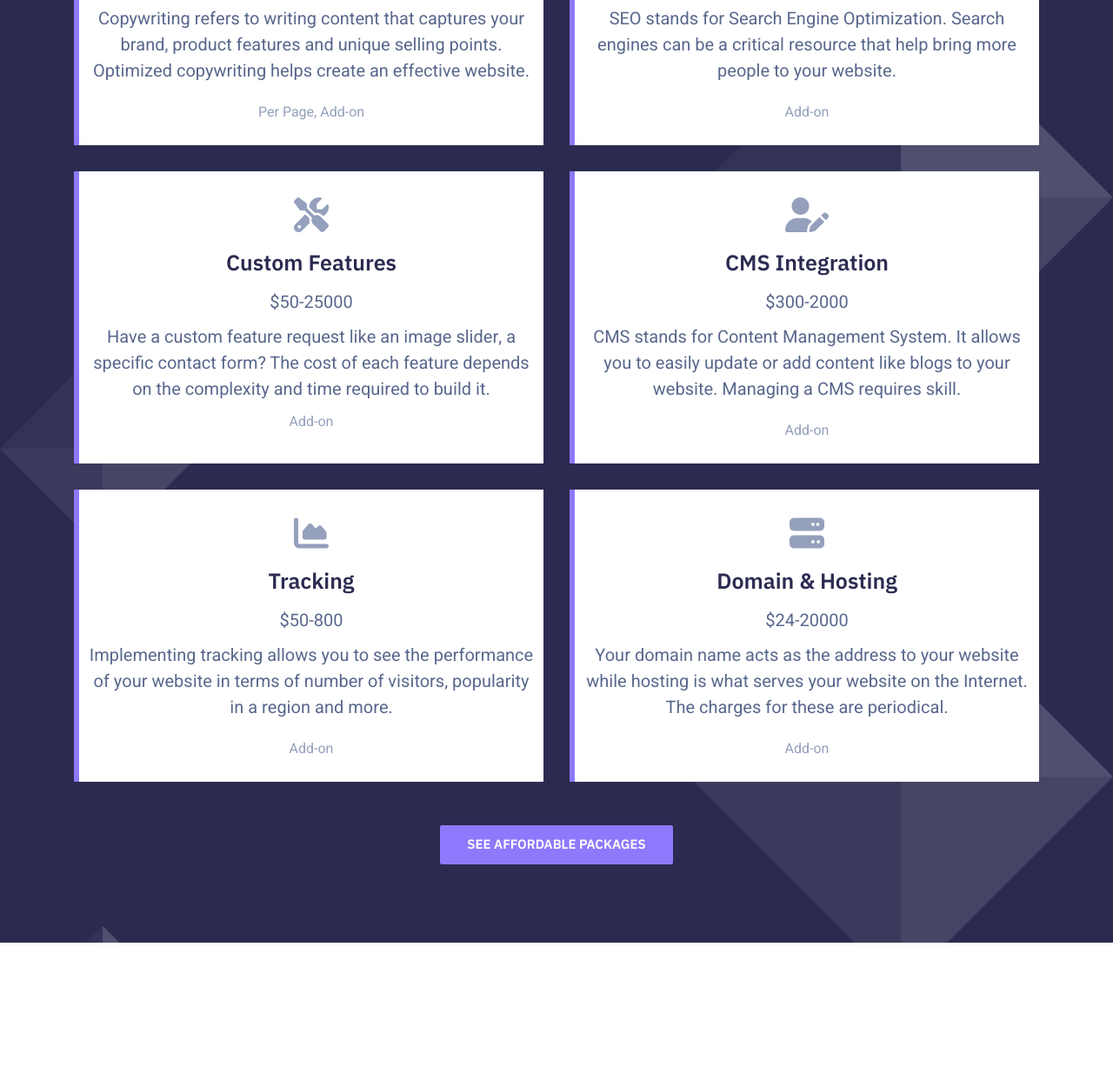
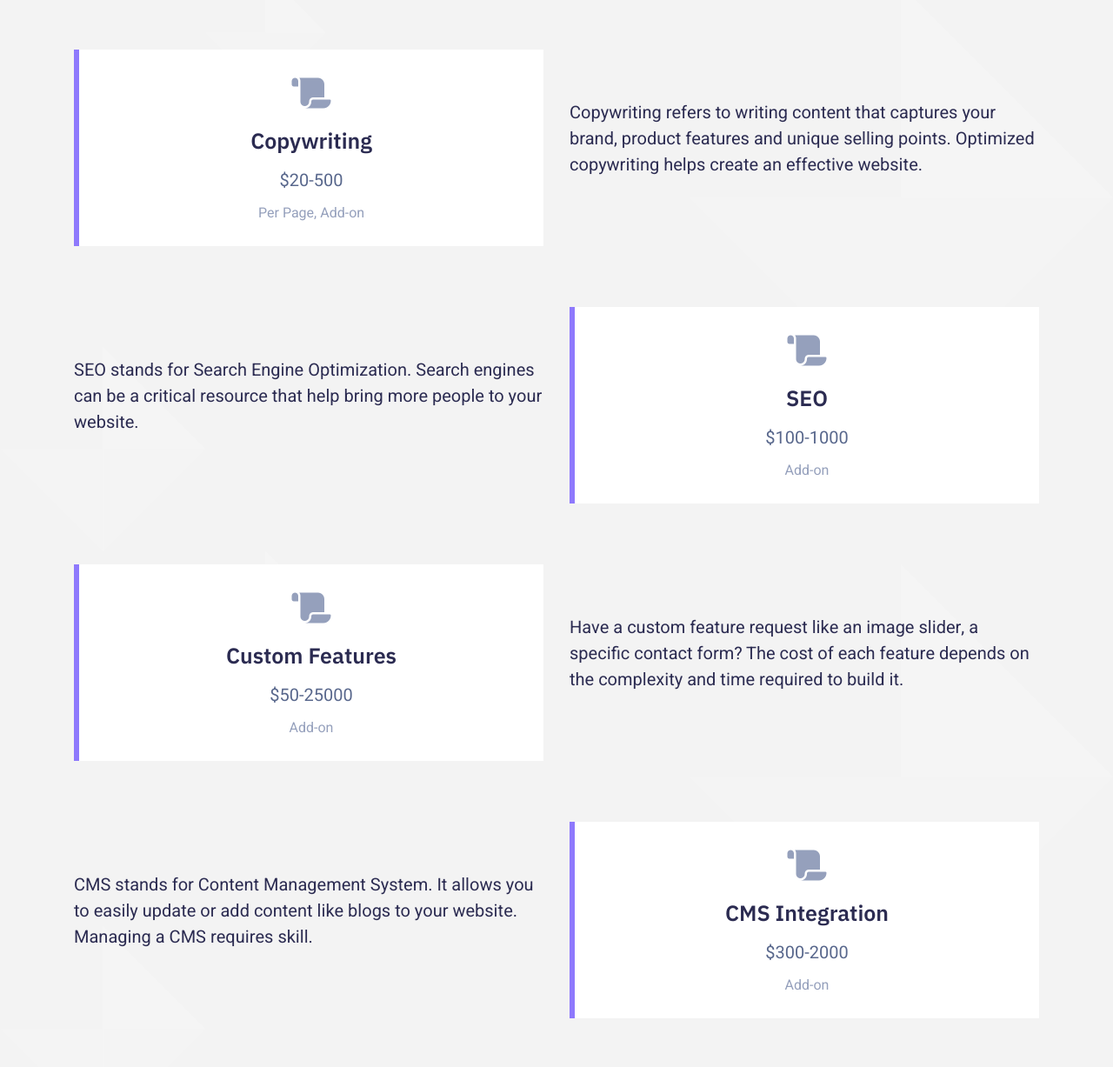
Before and after one commit to zaxwebs/zxw-alpha, a website built with Parcel: page src/pricing.html in a window 1280 px wide. Shown: the part 1015-2242 px from the top of the page at 87% size. Before the commit the page ends 2099 px from the top, so only its background shows below. Built offline with nearby package versions, Linux system fonts and the light colour scheme.

Commit message:
Changed pricing factors styles

```diff
--- a/src/pricing.html
+++ b/src/pricing.html
@@ -32,106 +32,137 @@
 							<i class="fas fa-scroll"></i>
 							<h5>Size</h5>
 							<p>$120-1000</p>
-							<p class="pb-2">
-								The size of a website is generally defined by the number of
-								pages or sections. In most cases, the price per page scales off
-								as the number of pages grows.
-							</p>
 							<small>Per Page, Essential</small>
 						</div>
 					</div>
+					<div class="col-md-6 mb-4 flex-y">
+						<p>
+							The size of a website is generally defined by the number of pages
+							or sections. In most cases, the price per page scales off as the
+							number of pages grows.
+						</p>
+					</div>
+				</div>
+				<div class="row py-a row-md-reverse">
 					<div class="col-md-6 mb-4">
 						<div class="pricing-factor">
-							<i class="fas fa-palette"></i>
+							<i class="fas fa-scroll"></i>
 							<h5>Style</h5>
 							<p>$200-1000</p>
-							<p class="pb-2">
-								Style defines the visual aesthetic of your website. Simple (yet
-								attractive) styles by us cost less while our high-end styling
-								service costs more.
-							</p>
 							<small>Essential Add-on</small>
 						</div>
 					</div>
+					<div class="col-md-6 mb-4 flex-y">
+						<p>
+							Style defines the visual aesthetic of your website. Simple (yet
+							attractive) styles by us cost less while our high-end styling
+							service costs more.
+						</p>
+					</div>
+				</div>
+				<div class="row py-a">
 					<div class="col-md-6 mb-4">
 						<div class="pricing-factor">
-							<i class="fas fa-pen-nib"></i>
+							<i class="fas fa-scroll"></i>
 							<h5>Copywriting</h5>
 							<p>$20-500</p>
-							<p class="pb-2">
-								Copywriting refers to writing content that captures your brand,
-								product features and unique selling points. Optimized
-								copywriting helps create an effective website.
-							</p>
 							<small>Per Page, Add-on</small>
 						</div>
 					</div>
-
+					<div class="col-md-6 mb-4 flex-y">
+						<p>
+							Copywriting refers to writing content that captures your brand,
+							product features and unique selling points. Optimized copywriting
+							helps create an effective website.
+						</p>
+					</div>
+				</div>
+				<div class="row py-a row-md-reverse">
 					<div class="col-md-6 mb-4">
 						<div class="pricing-factor">
-							<i class="fab fa-google"></i>
+							<i class="fas fa-scroll"></i>
 							<h5>SEO</h5>
 							<p>$100-1000</p>
-							<p class="pb-2">
-								SEO stands for Search Engine Optimization. Search engines can be
-								a critical resource that help bring more people to your website.
-							</p>
 							<small>Add-on</small>
 						</div>
 					</div>
+					<div class="col-md-6 mb-4 flex-y">
+						<p>
+							SEO stands for Search Engine Optimization. Search engines can be a
+							critical resource that help bring more people to your website.
+						</p>
+					</div>
+				</div>
+				<div class="row py-a">
 					<div class="col-md-6 mb-4">
 						<div class="pricing-factor">
-							<i class="fas fa-tools"></i>
+							<i class="fas fa-scroll"></i>
 							<h5>Custom Features</h5>
 							<p>$50-25000</p>
-							<p>
-								Have a custom feature request like an image slider, a specific
-								contact form? The cost of each feature depends on the complexity
-								and time required to build it.
-							</p>
 							<small>Add-on</small>
 						</div>
 					</div>
+					<div class="col-md-6 mb-4 flex-y">
+						<p>
+							Have a custom feature request like an image slider, a specific
+							contact form? The cost of each feature depends on the complexity
+							and time required to build it.
+						</p>
+					</div>
+				</div>
+				<div class="row py-a row-md-reverse">
 					<div class="col-md-6 mb-4">
 						<div class="pricing-factor">
-							<i class="fas fa-user-edit"></i>
+							<i class="fas fa-scroll"></i>
 							<h5>CMS Integration</h5>
 							<p>$300-2000</p>
-							<p class="pb-2">
-								CMS stands for Content Management System. It allows you to
-								easily update or add content like blogs to your website.
-								Managing a CMS requires skill.
-							</p>
 							<small>Add-on</small>
 						</div>
 					</div>
+					<div class="col-md-6 mb-4 flex-y">
+						<p>
+							CMS stands for Content Management System. It allows you to easily
+							update or add content like blogs to your website. Managing a CMS
+							requires skill.
+						</p>
+					</div>
+				</div>
+
+				<div class="row py-a">
 					<div class="col-md-6 mb-4">
 						<div class="pricing-factor">
-							<i class="fas fa-chart-area"></i>
+							<i class="fas fa-scroll"></i>
 							<h5>Tracking</h5>
 							<p>$50-800</p>
-							<p class="pb-2">
-								Implementing tracking allows you to see the performance of your
-								website in terms of number of visitors, popularity in a region
-								and more.
-							</p>
 							<small>Add-on</small>
 						</div>
 					</div>
+					<div class="col-md-6 mb-4 flex-y">
+						<p>
+							Implementing tracking allows you to see the performance of your
+							website in terms of number of visitors, popularity in a region and
+							more.
+						</p>
+					</div>
+				</div>
+				<div class="row py-a row-md-reverse">
 					<div class="col-md-6 mb-4">
 						<div class="pricing-factor">
-							<i class="fas fa-server"></i>
+							<i class="fas fa-scroll"></i>
 							<h5>Domain & Hosting</h5>
 							<p>$24-20000</p>
-							<p class="pb-2">
-								Your domain name acts as the address to your website while
-								hosting is what serves your website on the Internet. The charges
-								for these are periodical.
-							</p>
 							<small>Add-on</small>
 						</div>
 					</div>
+					<div class="col-md-6 mb-4 flex-y">
+						<p>
+							Your domain name acts as the address to your website while hosting
+							is what serves your website on the Internet. The charges for these
+							are periodical.
+						</p>
+					</div>
 				</div>
+
 				<div class="text-center">
 					<a class="btn btn-primary mb-2" href="packages.html"
 						>See Affordable Packages</a
--- a/src/styles/_custom.scss
+++ b/src/styles/_custom.scss
@@ -137,6 +137,10 @@ section {
 
 .btn-d {
 	background-color: $color-d;
+}
+
+.btn-success {
+	color: $white;
 }
 
 // LAYOUT
@@ -282,6 +286,17 @@ section#pricing-factors {
 		}
 	}
 }
+
+#page-pricing {
+	section#pricing-factors {
+		color: $secondary;
+		h2 {
+			color: $secondary !important;
+		}
+		background-color: $color-i !important;
+	}
+}
+
 #page-packages {
 	section#hero {
 		@extend .bg-secondary;
@@ -296,7 +311,7 @@ section#pricing-factors {
 		}
 
 		.package {
-			@extend .mb-4;
+			@extend .mb-4, .bg-white;
 			margin: 0.5rem;
 			border: 1px solid $primary;
 
```
Also changed, not shown: src/packages.html (+0 -1 lines), src/images/shapes.png (added).
